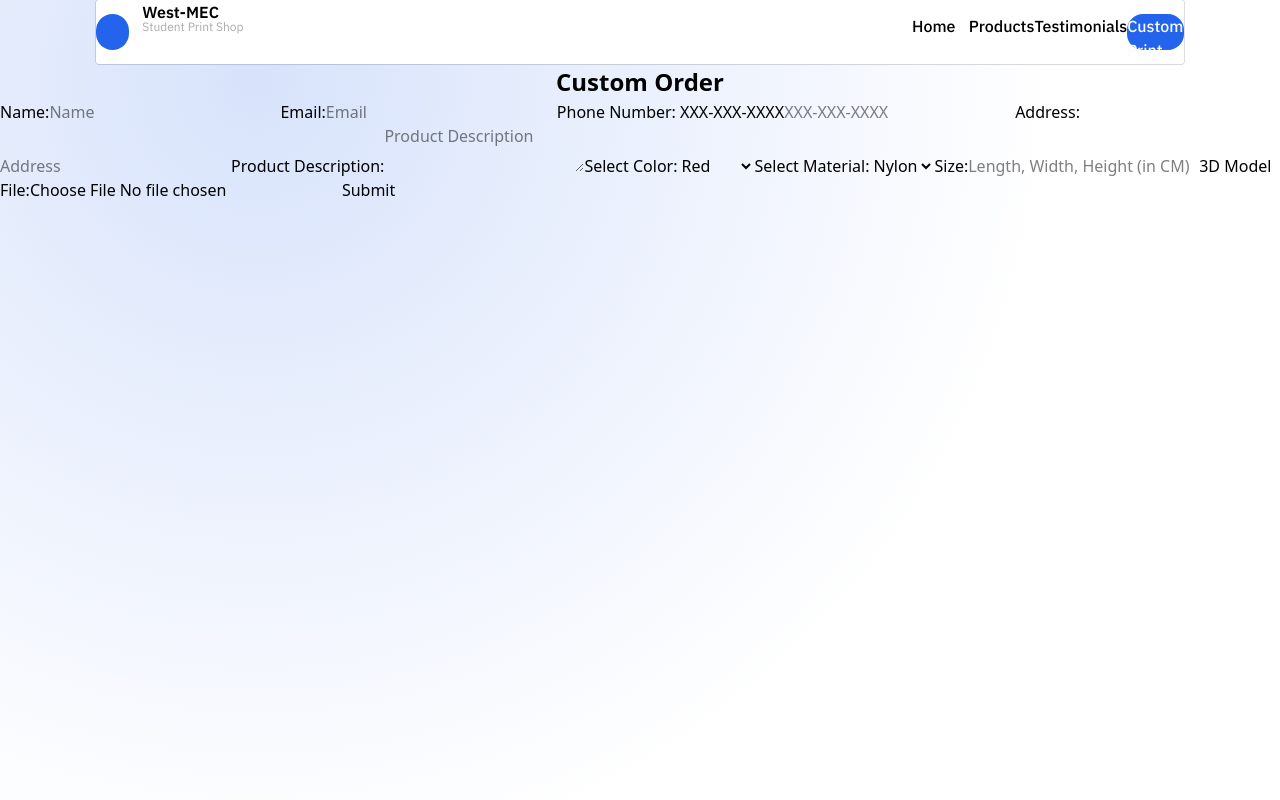
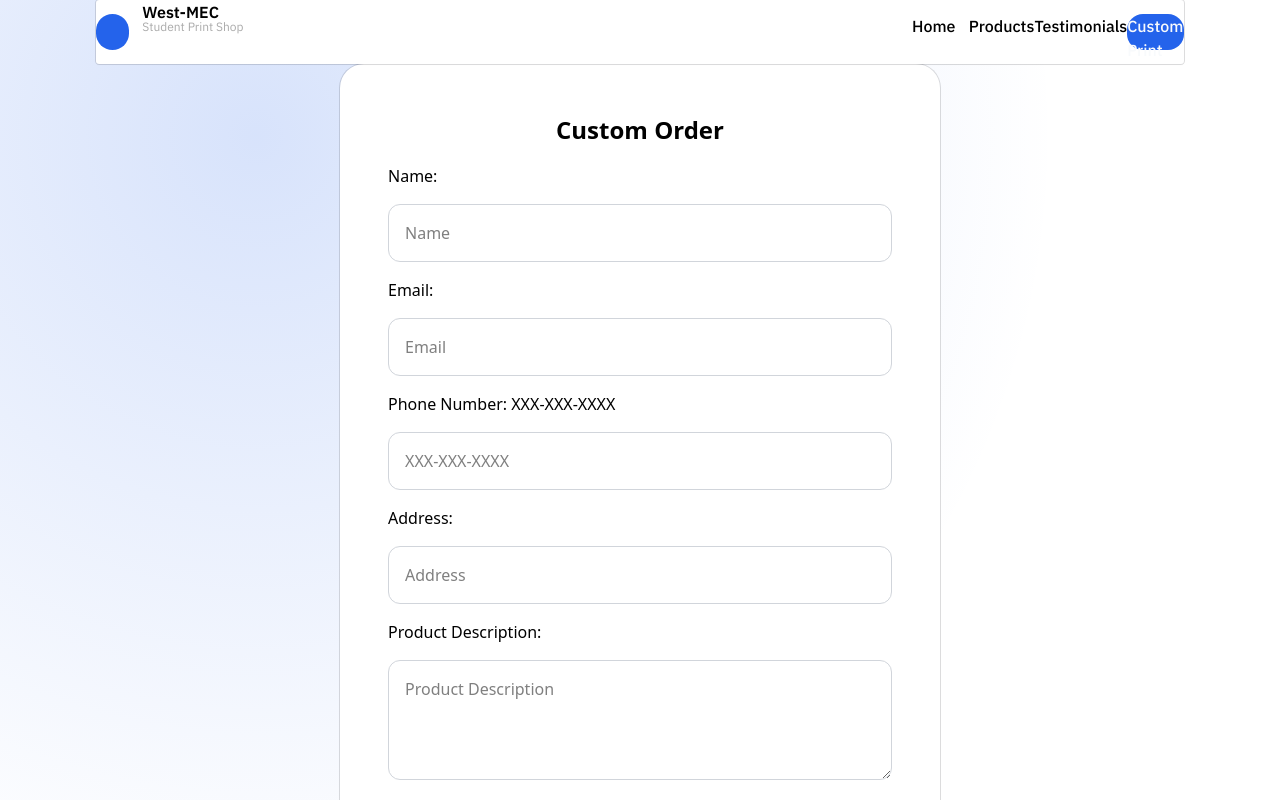
Before and after one commit to Bobbythecoder2034/student-store, a React (Create React App) app in the folder client/: page /custom-order in a window 1280 px wide. Shown: the top 800 px of the page. Built offline with nearby package versions, Linux system fonts and the light colour scheme.

Commit message:
added loading screen and other small changes

```diff
--- a/client/src/pages/CustomOrder.jsx
+++ b/client/src/pages/CustomOrder.jsx
@@ -15,6 +15,8 @@ const Order = () => {
         file: null
     })
 
+    const [loading, setLoading] = useState(false)
+
     const handleChange = (e) =>{
         const {name, value} = e.target
         setFormData(prev => ({...prev, [name]: value}))
@@ -27,7 +29,11 @@ const Order = () => {
     const handleSubmit = async (e) =>{
         e.preventDefault()
 
+        if(loading) return // Prevents multiple submissions
+
         try{
+            setLoading(true);
+
             if(!formData.file){
                 alert("Please upload a file")
                 return
@@ -39,14 +45,12 @@ const Order = () => {
             const fileRes = await fetch('http://localhost:5000/api/public/custom-orders/file', {method:'POST', body: fd})
 
             const fileJson = await fileRes.json()
-            if(!fileRes.ok){
-                throw new Error(fileJson.message || "File upload failed")
-            }
+            if(!fileRes.ok) throw new Error(fileJson.message || "File upload failed")
 
             const fileId = fileJson?.file?.id
-            if(!fileId){
-                throw new Error("Upload succeded, but no file ID returned")
-            }
+
+            if(!fileId) throw new Error("Upload succeded, but no file ID returned")
+
 
             const orderPayload = {
                 name: formData.name,
@@ -67,13 +71,11 @@ const Order = () => {
             })
 
             const orderJson = await orderRes.json()
-            if(!orderRes.ok){
-                throw new Error(orderJson.message || "Order submission failed")
-            }
+            if(!orderRes.ok) throw new Error(orderJson.message || "Order submission failed")
 
             alert("Order submitted successfully!")
 
-            setFormData({
+            setFormData({ // Resets the form
                 name: '',
                 email: '',
                 phone: '',
@@ -87,27 +89,29 @@ const Order = () => {
         }catch(err){
             console.error(err)
             alert(err.message || "Something went wrong")
+        }finally{
+            setLoading(false) // Stops loading no matter what
         }
     }
 
     return (
         <div id="container" className='container'>
             <Navbar/>
-            <form onSubmit={handleSubmit}>
+            <form className='form' onSubmit={handleSubmit}>
                 <h1 id="header">Custom Order</h1>
                 <label htmlFor="name">Name:</label>
-                    <input type="text" name="name" placeholder="Name" value={formData.name} onChange={handleChange} required/>
+                    <input type="text" name="name" placeholder="Name" value={formData.name} onChange={handleChange} disabled={loading} required/>
                 <label htmlFor="email">Email:</label>
-                    <input type="email" name="email" placeholder="Email" value={formData.email} onChange={handleChange} required/>
+                    <input type="email" name="email" placeholder="Email" value={formData.email} onChange={handleChange} disabled={loading} required/>
                 <label htmlFor="number">Phone Number: XXX-XXX-XXXX</label>
-                    <input type="tel" name="phone" placeholder="XXX-XXX-XXXX" pattern="[0-9]{3}-[0-9]{3}-[0-9]{4}" value={formData.phone} onChange={handleChange} required/>
+                    <input type="tel" name="phone" placeholder="XXX-XXX-XXXX" pattern="[0-9]{3}-[0-9]{3}-[0-9]{4}" value={formData.phone} onChange={handleChange} disabled={loading} required/>
                 <label htmlFor="address">Address:</label>
-                    <input type="text" name="address" placeholder="Address" value={formData.address} onChange={handleChange} required/>
+                    <input type="text" name="address" placeholder="Address" value={formData.address} onChange={handleChange} disabled={loading} required/>
                 <label htmlFor="description">Product Description:</label>
-                    <textarea name="description" placeholder="Product Description" value={formData.description} onChange={handleChange} required/>
+                    <textarea name="description" placeholder="Product Description" value={formData.description} onChange={handleChange} disabled={loading} required/>
 
                 <label htmlFor="color">Select Color:</label>
-                <select name="color" value={formData.color} onChange={handleChange}>
+                <select name="color" value={formData.color} onChange={handleChange} disabled={loading}>
                     <option value="red">Red</option>
                     <option value="blue">Blue</option>
                     <option value="green">Green</option>
@@ -117,19 +121,21 @@ const Order = () => {
                 </select>
 
                 <label htmlFor="material">Select Material:</label>
-                <select name="material" value={formData.material} onChange={handleChange}>
+                <select name="material" value={formData.material} onChange={handleChange} disabled={loading}>
                     <option value="Nylon">Nylon</option>
                     <option value="PLA">PLA</option>
                     <option value="ABS">ABS</option>
                 </select>
 
                 <label htmlFor="size">Size:</label>
-                    <input type="text" name="size" placeholder="Length, Width, Height (in CM)" value={formData.size} onChange={handleChange} required/>
+                    <input type="text" name="size" placeholder="Length, Width, Height (in CM)" value={formData.size} onChange={handleChange} disabled={loading} required/>
 
                 <label htmlFor="file">3D Model File:</label>
-                    <input type="file" name="file" onChange={handleFileChange} accept=".stl, .zip" required/>
+                    <input type="file" name="file" onChange={handleFileChange} accept=".stl, .zip" disabled={loading} required/>
 
-                <button type="submit">Submit</button>
+                <button type="submit" disabled={loading}>
+                    {loading ? "Submitting Order..." : "Submit"}
+                </button>
             </form>
         </div>
     )
--- a/client/src/styles/css/CustomOrder.css
+++ b/client/src/styles/css/CustomOrder.css
@@ -52,6 +52,12 @@
     margin-top: 1vh;
 }
 
+button:disabled{
+    background-color: grey;
+    cursor: not-allowed;
+    opacity: 0.7;
+}
+
 .form button:hover{
     background-color: hsl(221, 83%, 45%);
 }
```
Also changed, not shown: 1 other file (tests, documents, lock files or other folders).
